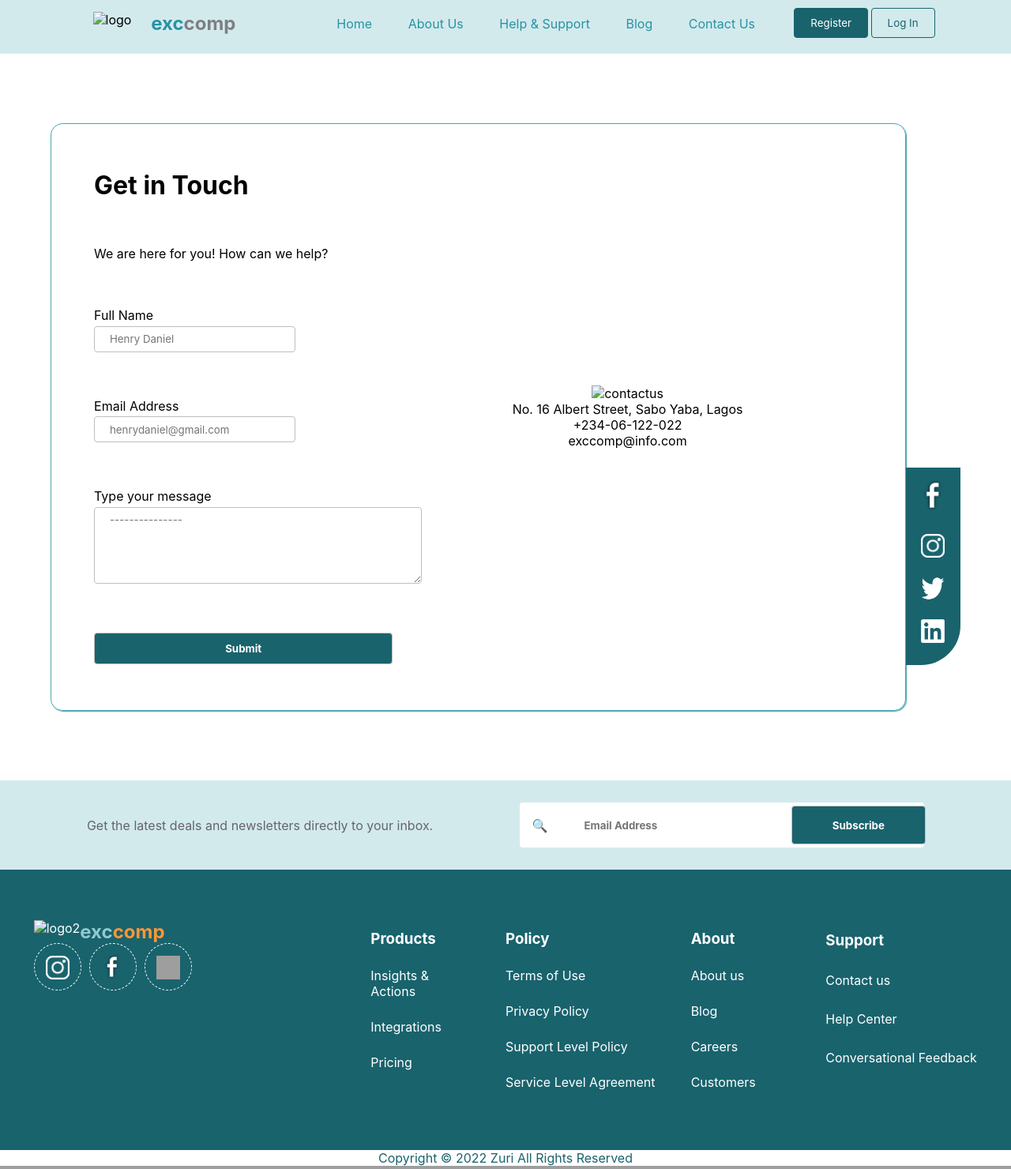
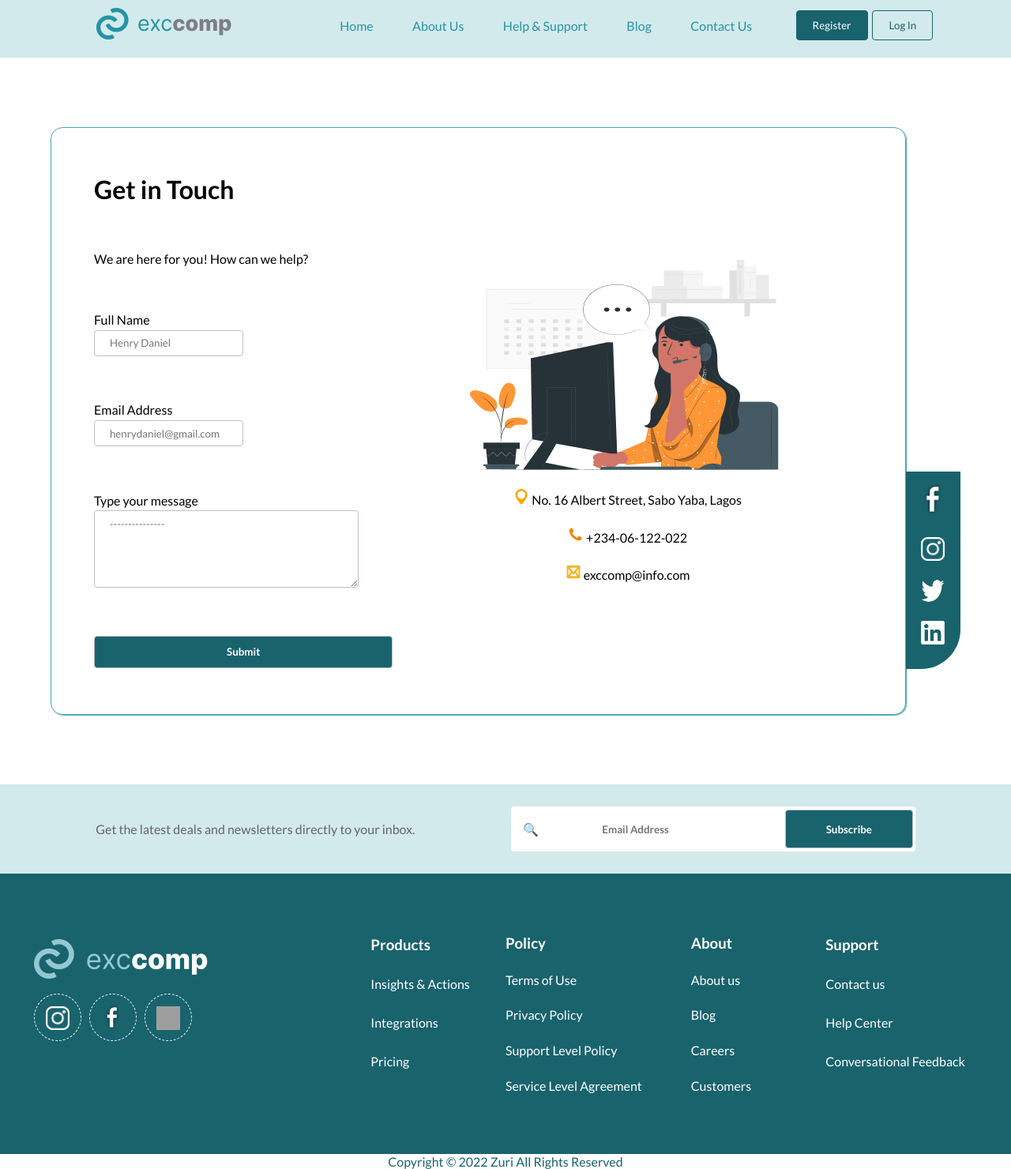
Before and after one commit to zuri-training/excel_comp_team103, a Django app: template excel_comp/contact_page/templates/contactus.html in a window 1280 px wide. Shown: the part 960-2440 px from the top of the page at 79% size. Run offline with Django 4.2, Linux system fonts and the light colour scheme; the template is opened without the code that fills it, so the values that code supplies are empty; grey boxes are pictures that could not be loaded.

Commit message:
update css

```diff
--- a/excel_comp/contact_page/static/css/style.css
+++ b/excel_comp/contact_page/static/css/contactus.css
@@ -3,7 +3,7 @@
     padding: 0;
     box-sizing: border-box;
     list-style: none;
-    font-family: 'Inter';
+    font-family: 'Lato', sans-serif;
 
 }
 a{
@@ -138,6 +138,13 @@ a{
     justify-content: center;
     align-items: center;
 }
+.addresser-info p{
+    margin-top: 5%;
+}
+.contactus-img{
+    width: 20px;
+    height: 20px;
+}
 .social-media-side-bar{
     height: 250px;
     width: 6%;
@@ -221,13 +228,8 @@ a{
     margin: 5% 0;
 }
 .site-info-section-1 ul{
+    margin-top: 5%;
     display: flex;
-}
-.name2{
-    color: #92C9D1;
-}
-.name2 span{
-    color: #FF9636;
 }
 .site-info-section-1 ul li{
     width: 60px;
--- a/excel_comp/contact_page/templates/contactus.html
+++ b/excel_comp/contact_page/templates/contactus.html
@@ -9,14 +9,13 @@
     <link rel="preconnect" href="https://fonts.gstatic.com" crossorigin>
     <link href="https://fonts.googleapis.com/css2?family=Lato:ital,wght@0,100;0,300;0,400;0,700;0,900;1,100;1,300;1,400;1,700;1,900&display=swap" rel="stylesheet">
     {% load static %}
-    <link rel="stylesheet" href=" {% static 'css/style.css' %} ">
+    <link rel="stylesheet" href=" {% static 'css/contactus.css' %} ">
     <img src="{% static 'images/'%} " alt="">
 </head>
 <body id="site-wrapper">
     <header id="header">
         <div class="logo-name">
-            <img src="#" alt="logo">
-            <h2 class="site-name">exc<span>comp</span></h2>
+            <a href="index.html"><img src="{% static 'images/logo1.png'%}" alt="logo"></a>
         </div>
         <nav class="nav">
             <ul class="nav-part-1">
@@ -53,10 +52,10 @@
                 <button type="submit">Submit</button>
             </div>
             <div class="addresser-info">
-                <img src="#" alt="contactus">
-                <p> No. 16 Albert Street, Sabo Yaba, Lagos</p>
-                <p>+234-06-122-022</p>
-                <p>exccomp@info.com</p>
+                <img src="{% static 'images/contact-us.png' %}" alt="contactus">
+                <p> <img src="{% static 'images/location.png' %}" alt="location" class="contactus-img"> No. 16 Albert Street, Sabo Yaba, Lagos</p>
+                <p> <img src="{% static 'images/phone.png' %}" alt="phone" class="contactus-img"> +234-06-122-022</p>
+                <p> <img src="{% static 'images/message.png' %}" alt="info" class="contactus-img"> exccomp@info.com</p>
             </div>
         </div>
             <div class="social-media-side-bar"> <ul>
@@ -73,7 +72,7 @@
         </div>
         <div class="site-info-section">
             <div class="site-info-section-1">
-                <ul><img src="#" alt="logo2"><h2 class="name2">exc<span>comp</span></h2></ul>
+                <ul><img src="{% static 'images/logo-footer.png'%}" alt="logo2"></ul>
             <ul>
                 <li>
                 <a href="#"><img src="{% static 'images/instagram.png' %}" alt="instagram" class="info-images"></a></li>
```
Also changed, not shown: excel_comp/contact_page/static/images/contact-us.png (added), excel_comp/contact_page/static/images/location.png (added), excel_comp/contact_page/static/images/logo-footer.png (added), excel_comp/contact_page/static/images/logo1.png (added), excel_comp/contact_page/static/images/message.png (added), excel_comp/contact_page/static/images/phone.png (added).
